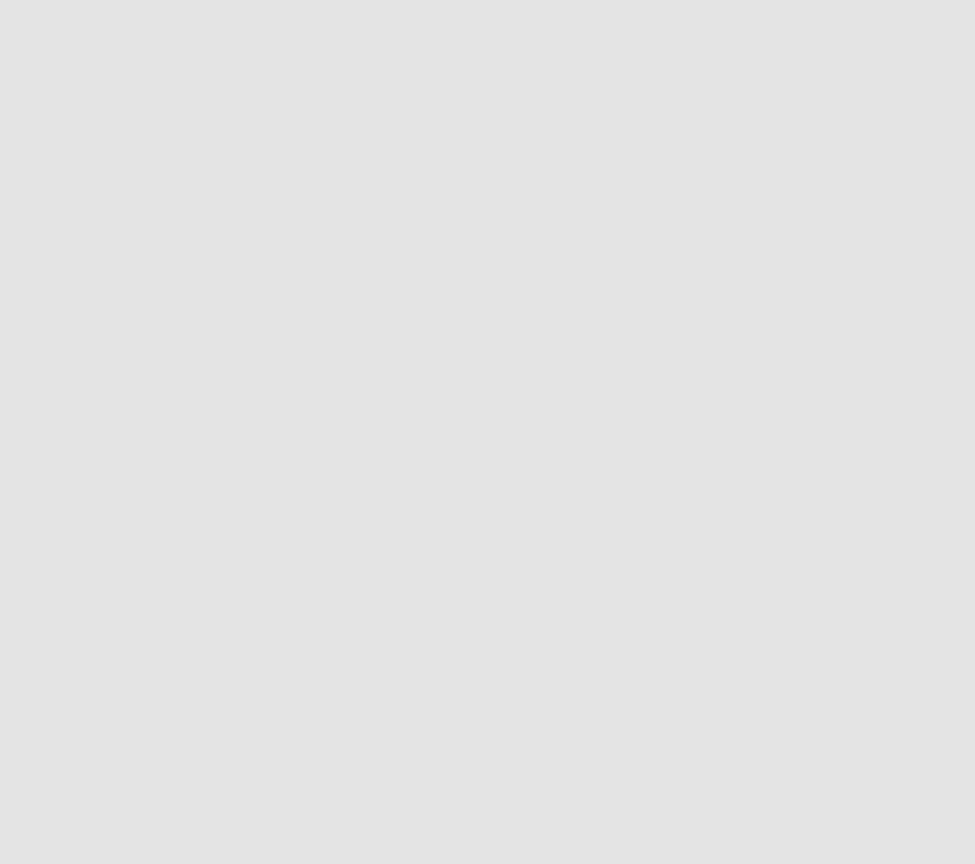
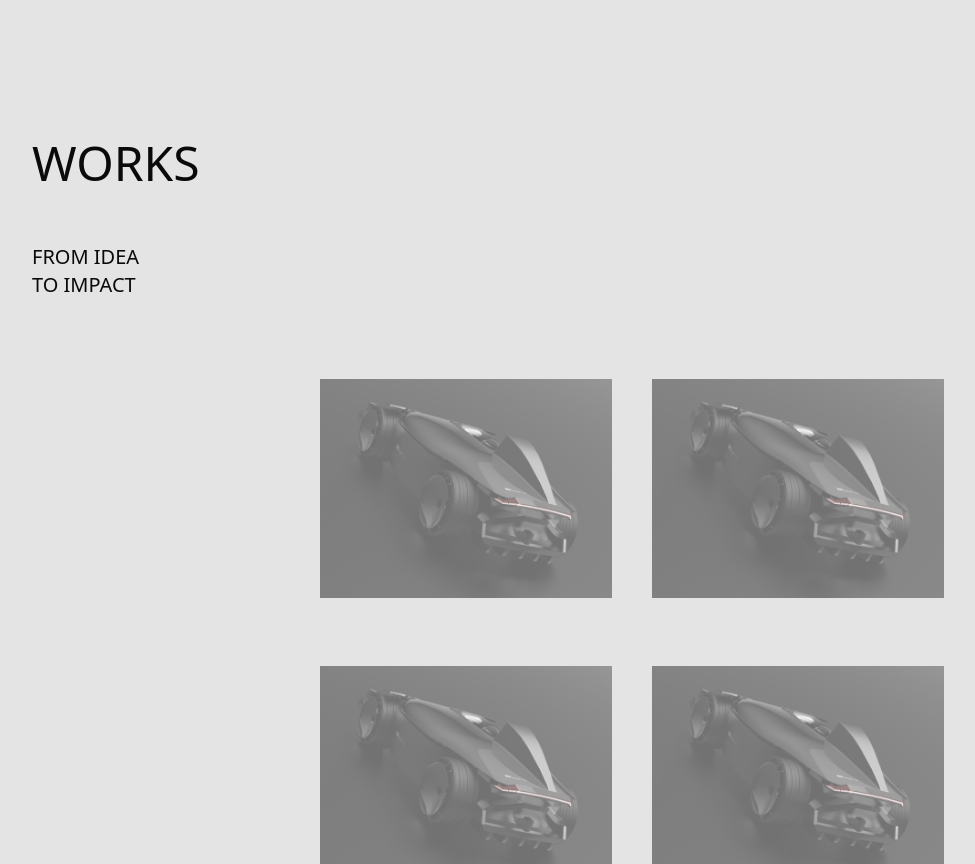
Before and after one commit to rikobediatra/IOU-studio, a Next.js app: page / in a window 1280 px wide. Shown: the part 2900-3764 px from the top of the page, without its empty margins (8-983 px from the left). Before the commit the page ends 2927 px from the top, so only its background shows below. Built offline with nearby package versions, Linux system fonts and the light colour scheme.

Commit message:
Feat: works section in home page

```diff
--- a/src/app/page.js
+++ b/src/app/page.js
@@ -1,6 +1,7 @@
 import Hero from "@/components/sections/home/Hero";
 import About from "@/components/sections/home/About";
 import Services from "@/components/sections/home/Services";
+import Works from "@/components/sections/home/Works";
 
 export default function Home() {
   const imagesForAbout = [
@@ -43,11 +44,35 @@ export default function Home() {
     },
   ];
 
+  const listProjects = [
+    {
+      projectId: "P-001",
+      projectName: "PROJECT NAME",
+      image: "/images/works.png",
+    },
+    {
+      projectId: "P-002",
+      projectName: "PROJECT NAME",
+      image: "/images/works.png",
+    },
+    {
+      projectId: "P-003",
+      projectName: "PROJECT NAME",
+      image: "/images/works.png",
+    },
+    {
+      projectId: "P-004",
+      projectName: "PROJECT NAME",
+      image: "/images/works.png",
+    },
+  ];
+
   return (
     <>
       <Hero />
-      <About images={ imagesForAbout } />
-      <Services listService={ listService }/>
+      <About images={imagesForAbout} />
+      <Services listService={listService} />
+      <Works listProjects={listProjects} />
     </>
   );
 }
--- /dev/null
+++ b/src/components/sections/home/Works.jsx
@@ -0,0 +1,51 @@
+import Image from "next/image";
+import { MoveRight } from "lucide-react";
+
+export default function Works({ listProjects }) {
+  return (
+    <section className="min-h-screen w-full pt-28 px-6 md:px-10">
+      <div className="mb-20 grid grid-cols-1 gap-4">
+        <h2 className="text-5xl mb-10 uppercase">WORKS</h2>
+        <p className="text-xl uppercase">
+          From Idea <br />
+          To Impact
+        </p>
+      </div>
+
+      {/* CONTENT */}
+      <div className="grid grid-cols-1 lg:px-72 md:grid-cols-2 gap-10">
+        {listProjects.map((project) => (
+          <div key={project.projectId} className="group cursor-pointer text-background hover:text-foreground">
+            <div className="relative overflow-hidden">
+              <Image
+                src={project.image}
+                alt={project.projectName}
+                width={400}
+                height={400}
+                className="
+                  w-full h-auto object-cover transition-transform duration-500 group-hover:scale-105
+                  opacity-50 hover:opacity-100
+                "
+              />
+            </div>
+
+            <div className="flex justify-between text-sm tracking-wider">
+              <span className="">{project.projectId}</span>
+              <span className="text-lg uppercase">{project.projectName}</span>
+            </div>
+          </div>
+        ))}
+      </div>
+
+      {/* FOOTER BUTTON */}
+      <div className="my-10 flex justify-center">
+        <button className="
+          border border-black rounded-full flex flex-row items-center gap-2.5 px-8 py-3 text-xs tracking-widest transition-all duration-300
+          cursor-pointer hover:bg-black hover:text-white
+        ">
+          SEE OUR WORKS <span><MoveRight /></span>
+        </button>
+      </div>
+    </section>
+  );
+}
```
Also changed, not shown: public/images/works.png (added).
